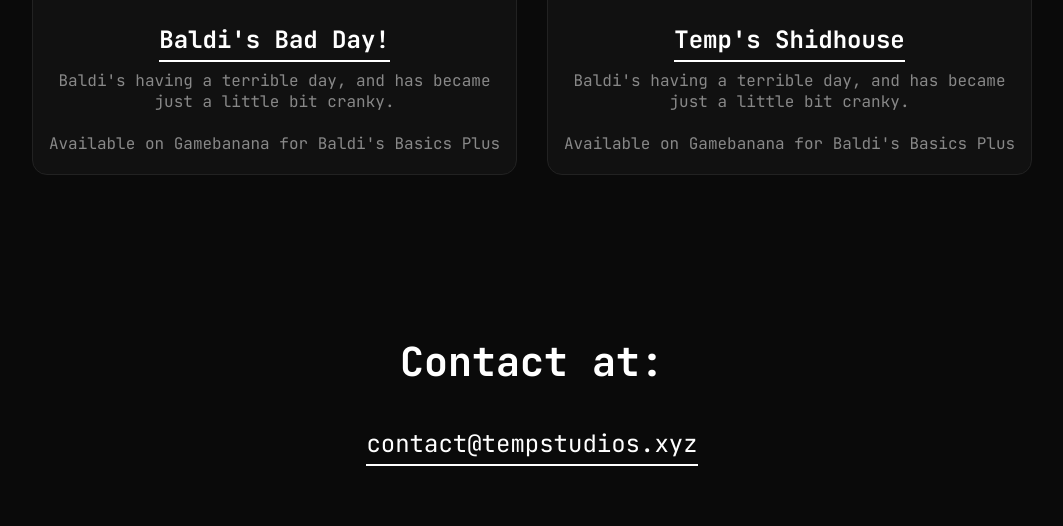
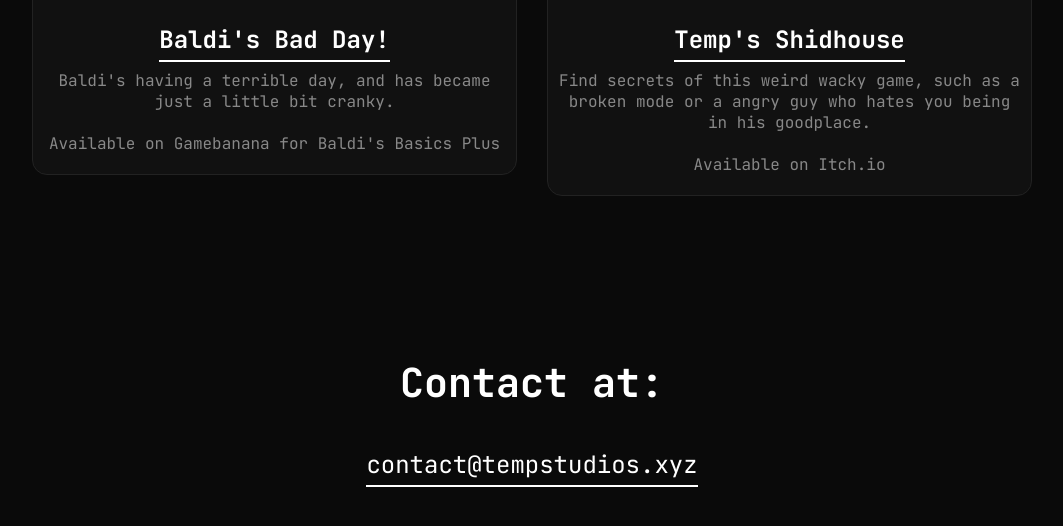
Before and after one commit to TensulStudios/temporary, a website: page index.html in a window 1280 px wide. Shown: the part 956-1482 px from the top of the page, without its empty margins (108-1171 px from the left). Drawn offline with Linux system fonts and the light colour scheme.

Commit message:
Update game details and links in index.html

```diff
--- a/index.html
+++ b/index.html
@@ -179,10 +179,10 @@
                 </div>
                 <div class="game-card">
                     <img class="game-icon" src="https://images.gamebanana.com/img/ss/mods/6a861a385a69d.jpg">
-                    <h3><a class="contact-email" href="https://gamebanana.com/mods/703021">Temp's Shidhouse</a></h3>
-                    <p>Baldi's having a terrible day, and has became just a little bit cranky.</p>
+                    <h3><a class="contact-email" href="https://tempstudios.itch.io/theshidhouse">Temp's Shidhouse</a></h3>
+                    <p>Find secrets of this weird wacky game, such as a broken mode or a angry guy who hates you being in his goodplace.</p>
                     <br>
-                    <p>Available on Gamebanana for Baldi's Basics Plus</p>
+                    <p>Available on Itch.io</p>
                 </div>
             </div>
         </section>
```
